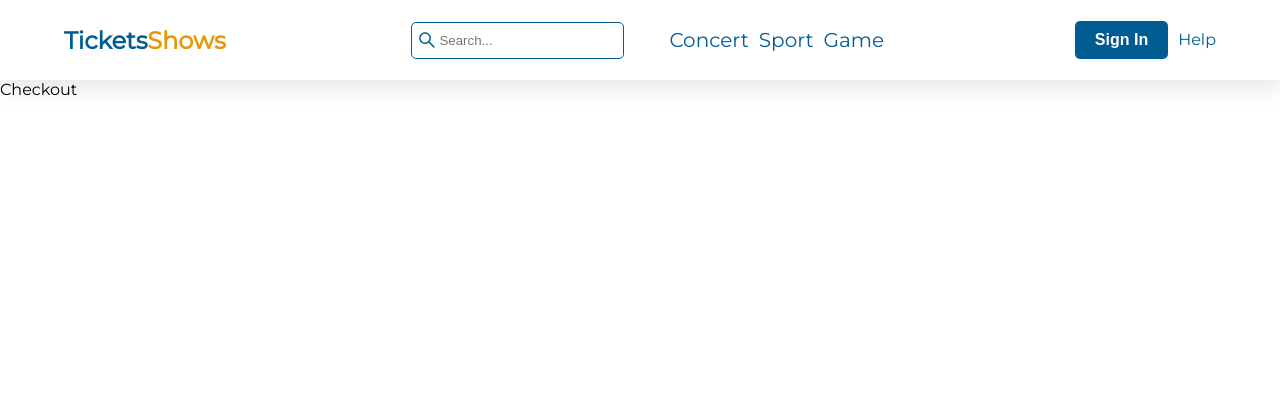
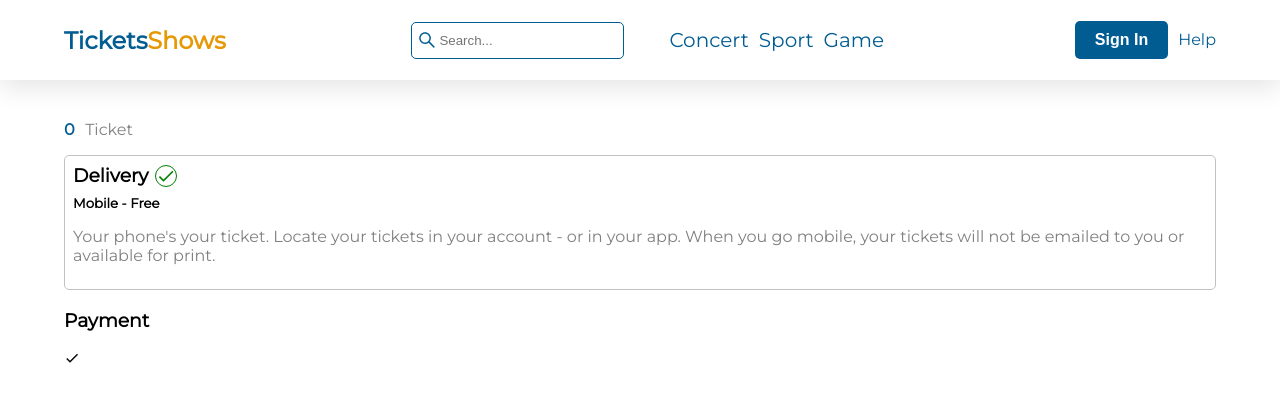
Before and after one commit to jantar25/Ticket-purchasing, a React (Create React App) app: page /checkout in a window 1280 px wide. Shown: the top 402 px of the page. Built offline with nearby package versions, Linux system fonts and the light colour scheme.

Commit message:
checkout ticket info and delivery info done

```diff
--- a/src/Components/PriceAndModal/PriceAndModal.jsx
+++ b/src/Components/PriceAndModal/PriceAndModal.jsx
@@ -5,7 +5,7 @@ import { AiOutlineClose,AiOutlinePlus,AiOutlineMinus } from 'react-icons/ai'
 import { useSetOrderContext } from '../../Context/Context'
 import './priceModal.css'
 
-const PriceAndModal = ({position}) => {
+const PriceAndModal = ({position,currentShow}) => {
     const [toggleModal,setToggleModal] = useState(false);
     const [counter,setCounter] = useState(1);
     const setOrder = useSetOrderContext()
@@ -31,7 +31,9 @@ const PriceAndModal = ({position}) => {
         numberOfTickect:counter,
         ticketClass:Object.keys(position),
         ticketPrice:Object.values(position),
-        ticketInfo:''
+        ticketartist:currentShow.artist,
+        ticketshowlocation:`${currentShow.location}/${currentShow.city}`,
+        ticketshowtime:`${currentShow.date} at ${currentShow.time}`
       })
       navigate("/checkout")
     }
--- a/src/Context/Context.js
+++ b/src/Context/Context.js
@@ -8,7 +8,9 @@ export const ContextProvider = ({ children }) => {
             numberOfTickect:0,
             ticketClass:'',
             ticketPrice:'',
-            ticketInfo:''
+            ticketartist:'',
+            ticketshowlocation:'',
+            ticketshowtime:'',
         });
 
     return (
--- a/src/Pages/Checkout/Checkout.jsx
+++ b/src/Pages/Checkout/Checkout.jsx
@@ -1,4 +1,5 @@
 import React from 'react'
+import { MdDone } from 'react-icons/md'
 
 import { useOrderContext } from '../../Context/Context'
 import NavBar from '../../Components/NavBar/NavBar'
@@ -11,7 +12,36 @@ const Checkout = () => {
   return (
     <div>
         <NavBar />
-        <div>Checkout</div>
+        <div className='checkout-container'>
+            <div className='ticket-info'>
+                <h4>{order.ticketartist}</h4>
+                <p>{order.ticketshowlocation}</p>
+                <p>{order.ticketshowtime}</p>
+                <p>
+                    <span>{order.numberOfTickect} {order.ticketClass}</span>
+                    Ticket {order.numberOfTickect > 1 && 's'}
+                </p>
+            </div>
+            <div className='delivery-container'>
+                <div className='title'>
+                    <h3>Delivery</h3>
+                    <div className='icon'>
+                        <MdDone />
+                    </div>
+                </div>
+                <h5>Mobile - Free</h5>
+                <p>Your phone's your ticket. Locate your tickets in your account - or in your app.
+                    When you go mobile, your tickets will not be emailed to you or available for print.</p>
+            </div>
+            <div>
+                <div className='title'>
+                    <h3>Payment</h3>
+                    <div className='icon'>
+                        <MdDone />
+                    </div>
+                </div>
+            </div>
+        </div>
     </div>
   )
 }
--- a/src/Pages/Checkout/checkout.css
+++ b/src/Pages/Checkout/checkout.css
@@ -0,0 +1,57 @@
+.checkout-container {
+    min-height: calc(50vh - 90px);
+    padding: 2rem 5%;
+    display:flex;
+    flex-direction: column;
+}
+
+.checkout-container .ticket-info {
+    margin-bottom: 1rem;
+}
+
+.checkout-container .ticket-info h4 {
+    margin: 0 0 .5rem 0;
+}
+.checkout-container .ticket-info p {
+    margin: 0;
+    color: gray;
+}
+
+.checkout-container .ticket-info p span {
+    margin-right: .4rem;
+    color: #015C92;
+    font-weight: 600;
+}
+
+.checkout-container .delivery-container {
+    padding: .5rem;
+    border: 1px solid rgb(196, 193, 193);
+    border-radius: 5px;
+}
+
+.checkout-container .delivery-container .title {
+    display: flex;
+    align-items: center;
+    justify-content: flex-start;
+    margin-bottom: .5rem;
+}
+
+.checkout-container .delivery-container .title h3 {
+    margin: 0 .4rem 0 0;
+}
+
+.checkout-container .delivery-container .title .icon {
+    width: 20px;
+    height: 20px;
+    display: flex;
+    align-items: center;
+    justify-content: center;
+    border: 1px solid green;
+    border-radius: 50%;
+    color: green;
+    font-size: 20px;
+}
+
+.checkout-container .delivery-container p {
+    color: gray;
+}
--- a/src/Pages/SingleShow/SingleTickect.jsx
+++ b/src/Pages/SingleShow/SingleTickect.jsx
@@ -31,7 +31,7 @@ const SingleTickect = () => {
             <h4>Book a seat with:</h4>
             <div className='tickets'>
               {currentShow.priceByPosition.map((position,index) =>
-                <PriceAndModal key={index} position={position} />
+                <PriceAndModal key={index} position={position} currentShow={currentShow} />
               )}
             </div>
           </div>
```
